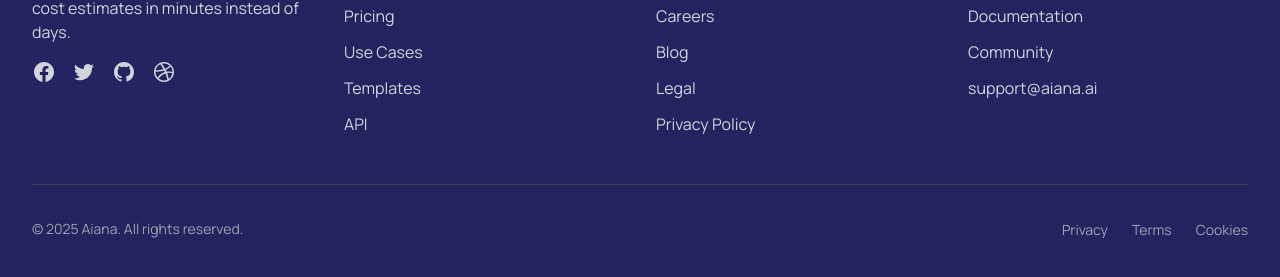
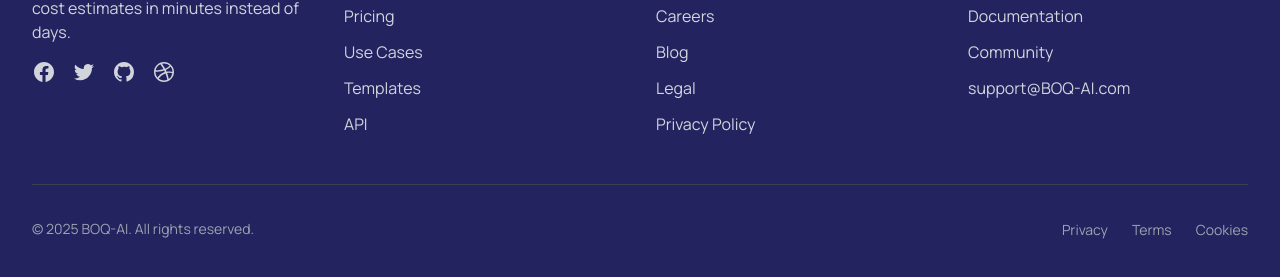
Before and after one commit to AlphyonAlephium/BOQ-AI, a React (Vite) app: page / in a window 1280 px wide. Shown: the part 4704-4981 px from the top of the page. Built offline with nearby package versions, Linux system fonts and the light colour scheme.

Commit message:
Code edited in Lovable Code Editor
Edited UI in Lovable

```diff
--- a/src/components/Footer.tsx
+++ b/src/components/Footer.tsx
@@ -91,14 +91,14 @@ const Footer = () => {
                 <a href="#" className="text-gray-300 hover:text-white transition-colors">Community</a>
               </li>
               <li>
-                <a href="mailto:support@aiana.ai" className="text-gray-300 hover:text-white transition-colors">support@aiana.ai</a>
+                <a href="mailto:support@aiana.ai" className="text-gray-300 hover:text-white transition-colors">support@BOQ-AI.com</a>
               </li>
             </ul>
           </div>
         </div>
 
         <div className="border-t border-gray-700 mt-12 pt-8 flex flex-col md:flex-row justify-between items-center">
-          <p className="text-gray-400 text-sm">© {new Date().getFullYear()} Aiana. All rights reserved.</p>
+          <p className="text-gray-400 text-sm">© {new Date().getFullYear()} BOQ-AI. All rights reserved.</p>
           <div className="mt-4 md:mt-0">
             <a href="#" className="text-gray-400 hover:text-white text-sm transition-colors mr-6">Privacy</a>
             <a href="#" className="text-gray-400 hover:text-white text-sm transition-colors mr-6">Terms</a>
```
